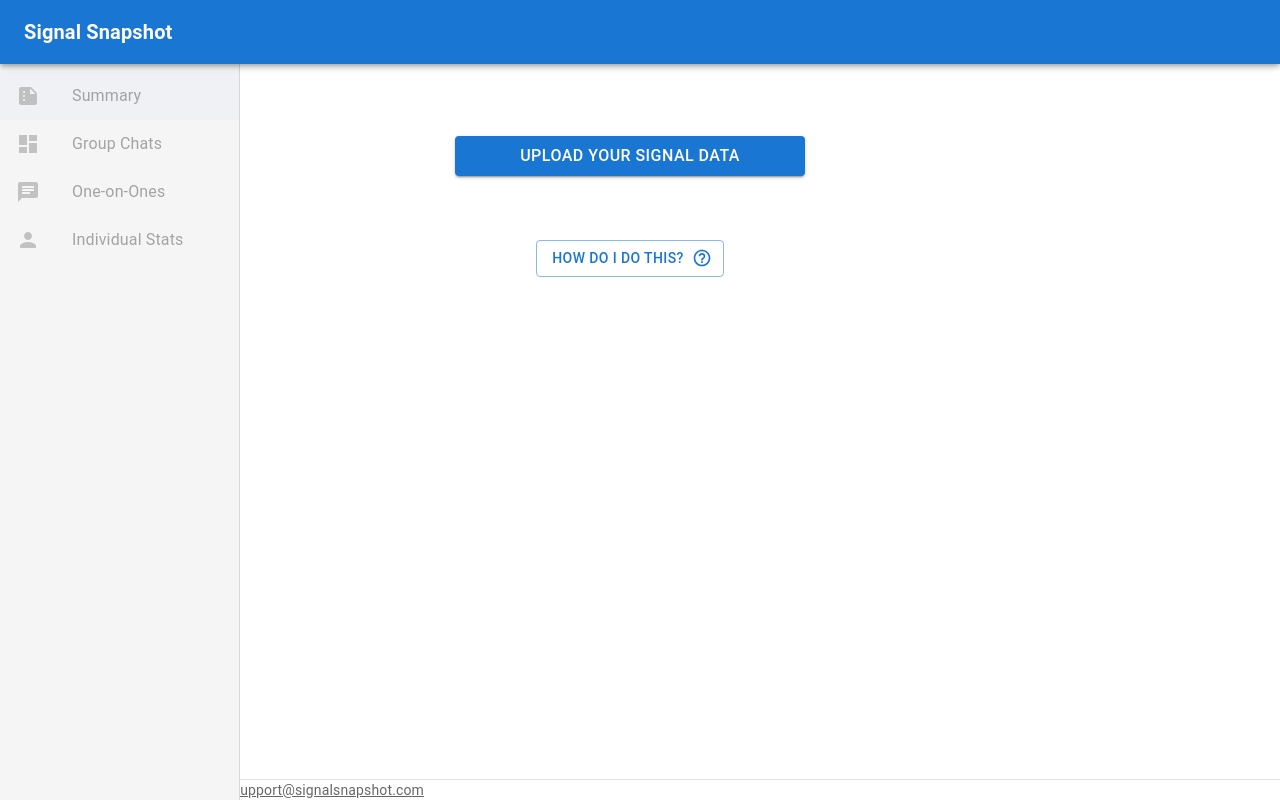
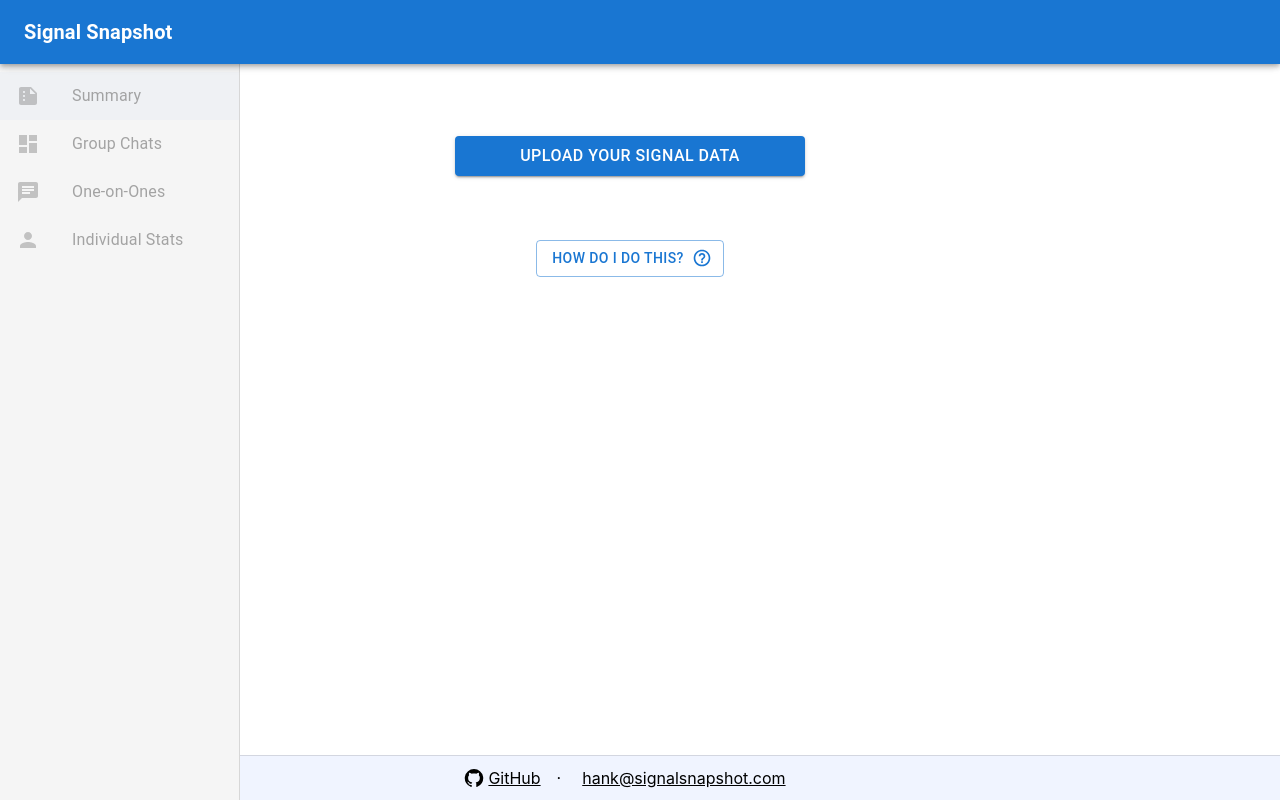
Before and after one commit to ahstewart/signal-snapshot, a React (Create React App) app in the folder frontend/: page /app#/app/summary in a window 1280 px wide. Built offline with nearby package versions, Linux system fonts and the light colour scheme.

Commit message:
more color improvements to the footer

```diff
--- a/frontend/src/components/SummaryPage.tsx
+++ b/frontend/src/components/SummaryPage.tsx
@@ -1,7 +1,9 @@
-import React from 'react';
-import { Box, Typography, Paper, CircularProgress, Alert, Grid, Table, TableBody, TableCell, TableContainer, TableHead, TableRow } from '@mui/material';
+import React, { useState } from 'react';
+import { Box, Typography, Paper, CircularProgress, Alert, Grid, Table, TableBody, TableCell, TableContainer, TableHead, TableRow, Button, Dialog, DialogTitle, DialogContent, DialogContentText, DialogActions } from '@mui/material';
+import HelpOutlineIcon from '@mui/icons-material/HelpOutline';
 import { AnalyticsData, User, UserActivity } from '../utils/database';
 import { PageHeader } from './PageHeader';
+import { theme } from '../theme/theme';
 
 interface SummaryPageProps {
     data: AnalyticsData | null;
@@ -11,6 +13,15 @@
 }
 
 const SummaryPage: React.FC<SummaryPageProps> = ({ data, loading, error, users }) => {
+    const [helpOpen, setHelpOpen] = useState(false);
+
+    const handleHelpOpen = () => {
+        setHelpOpen(true);
+    };
+
+    const handleHelpClose = () => {
+        setHelpOpen(false);
+    };
     function renderTopUsersTable(title: string, data: UserActivity[], countLabel: string) {
     if (!data || data.length === 0) return null;
 
@@ -72,7 +83,7 @@
                     {error}
                 </Alert>
             )}
-            {!loading && !error && data && (
+            {!loading && !error && data ? (
                 <>
                     <Grid container spacing={3} sx={{ mb: 4 }}>
                         {renderKpiCard('Total Messages', data.kpis.total_messages)}
@@ -123,7 +134,7 @@
                         </Grid>
                     </Grid>
                 </>
-            )}
+            ) : null}
         </Box>
     );
 };
--- a/frontend/src/components/layout/AppLayout.tsx
+++ b/frontend/src/components/layout/AppLayout.tsx
@@ -405,32 +405,36 @@
           sx={{
             borderTop: 1,
             borderColor: 'divider',
-            backgroundColor: 'background.paper',
+            backgroundColor: '#f0f4ff',
             position: 'fixed',
             bottom: 0,
-            left: 0, // Extend to the very left
+            left: drawerWidth,
             right: 0,
-            zIndex: (theme) => theme.zIndex.drawer - 1
+            height: '20px',
+            zIndex: (theme) => theme.zIndex.drawer - 1,
+            display: 'flex',
+            justifyContent: 'center',
+            alignItems: 'center',
+            padding: '12px 0',
           }}
         >
-          <Typography variant="body2" color="text.secondary">
-            © {new Date().getFullYear()} Signal Snapshot ·
+          <Box sx={{ display: 'flex', alignItems: 'center', gap: 2, marginRight: '270px' }}>
             <a
               href="https://github.com/ahstew/signal-snapshot"
               target="_blank"
               rel="noopener noreferrer"
-              style={{ color: 'inherit', margin: '0 8px' }}
+              style={{ color: 'inherit', display: 'flex', alignItems: 'center' }}
             >
-              GitHub
+              <GitHubIcon fontSize="small" sx={{ mr: .5 }} /> GitHub
             </a>
             ·
             <a
-              href="mailto:support@signalsnapshot.com"
-              style={{ color: 'inherit', marginLeft: '8px' }}
+              href="mailto:hank@signalsnapshot.com"
+              style={{ color: 'inherit', marginLeft: '5px' }}
             >
-              support@signalsnapshot.com
+              hank@signalsnapshot.com
             </a>
-          </Typography>
+          </Box>
         </Box>
       </Box>
     </Box>
--- a/frontend/src/theme/theme.ts
+++ b/frontend/src/theme/theme.ts
@@ -93,7 +93,7 @@
     },
     background: {
       default: '#f8f9fa',
-      paper: '#fff'
+      paper: '#fff',
     },
     text: {
       primary: '#212529',
```
